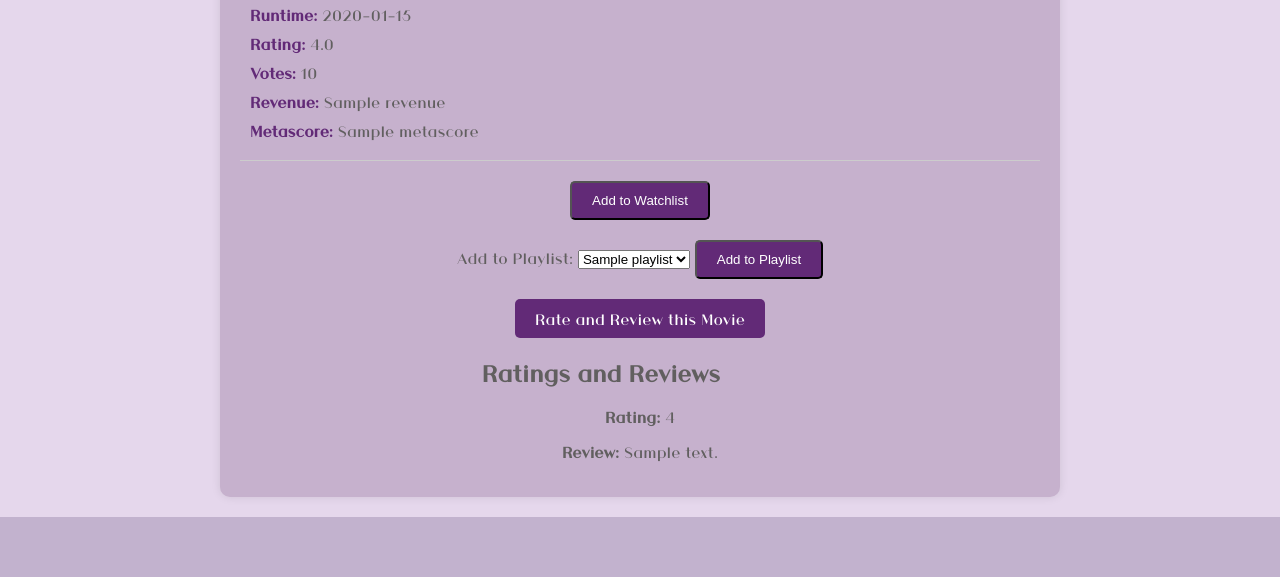
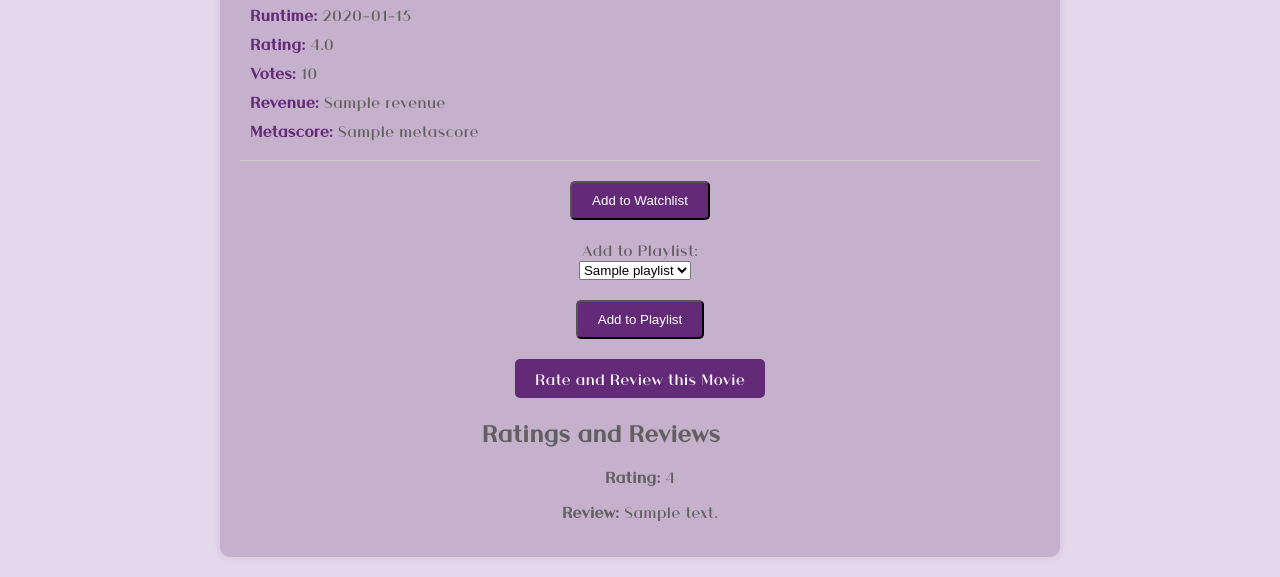
Before and after one commit to mondrita/cineHall_finder, a Python web app: template app/templates/movie.html in a window 1280 px wide. Shown: the part 687-1264 px from the top of the page. Before the commit the page ends 1204 px from the top, so only its background shows below. Run offline with Jinja, Linux system fonts and the light colour scheme; the template is opened without the code that fills it: most values are stand-ins (such as "Sample title", 1, 10 or a date in 2020).

Commit message:
Update movie.html

```diff
--- a/app/templates/movie.html
+++ b/app/templates/movie.html
@@ -63,6 +63,20 @@
         background-color: #49195b;
     }
 
+    /* Styling for Add to Playlist form */
+    .add-to-playlist-container {
+        margin-top: 20px;
+        text-align: center;
+    }
+
+    .add-to-playlist-form {
+        display: inline-block;
+    }
+
+    .playlist-select-container {
+        margin-right: 10px;
+    }
+
 </style>
 </head>
 <body>
@@ -115,19 +129,23 @@
         <button type="submit" class="rating-review-btn">Add to Watchlist</button>
     </form>
 
-        <!-- Form to add to playlist -->
-        <form action="{{ url_for('add_to_playlist') }}" method="POST">
+    <!-- Add to Playlist Form -->
+    <div class="add-to-playlist-container">
+        <form action="{{ url_for('add_to_playlist') }}" method="POST" class="add-to-playlist-form">
             <input type="hidden" name="Rank" value="{{ movie.Rank }}">
             <label for="playlist_id">Add to Playlist:</label>
+            <div class="playlist-select-container">
                 <select name="playlist_id">
                     {% for playlist in playlists %}
                         <option value="{{ playlist.id }}">{{ playlist.name }}</option>
                     {% endfor %}
                 </select>
+            </div>
             <!-- Add the movie_rank input field here -->
             <input type="hidden" name="movie_rank" value="{{ movie.Rank }}">
             <button type="submit" class="rating-review-btn">Add to Playlist</button>
         </form>
+    </div>
 
     <a href="/movie/{{ movie.Rank }}/rate_review?username={{ username }}" class="rating-review-btn">Rate and Review this Movie</a>
 
```
Lines whose indentation alone changed are shown as unchanged.
